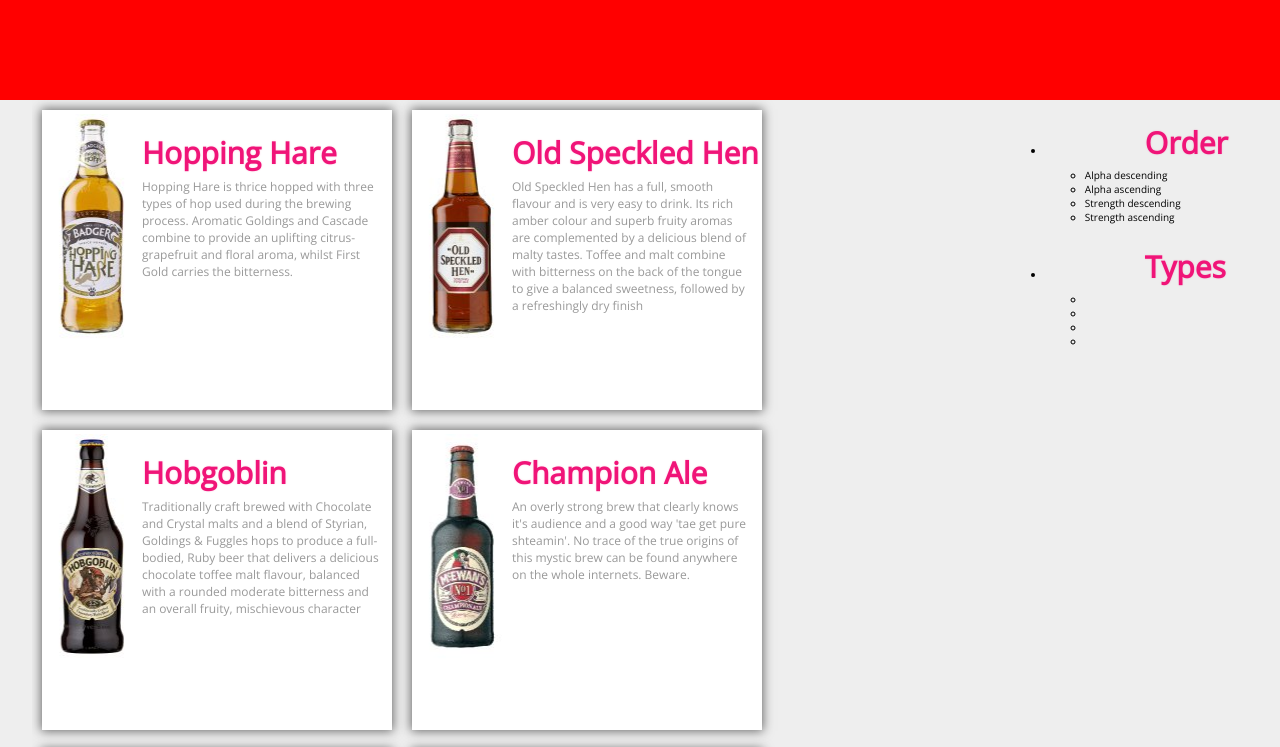
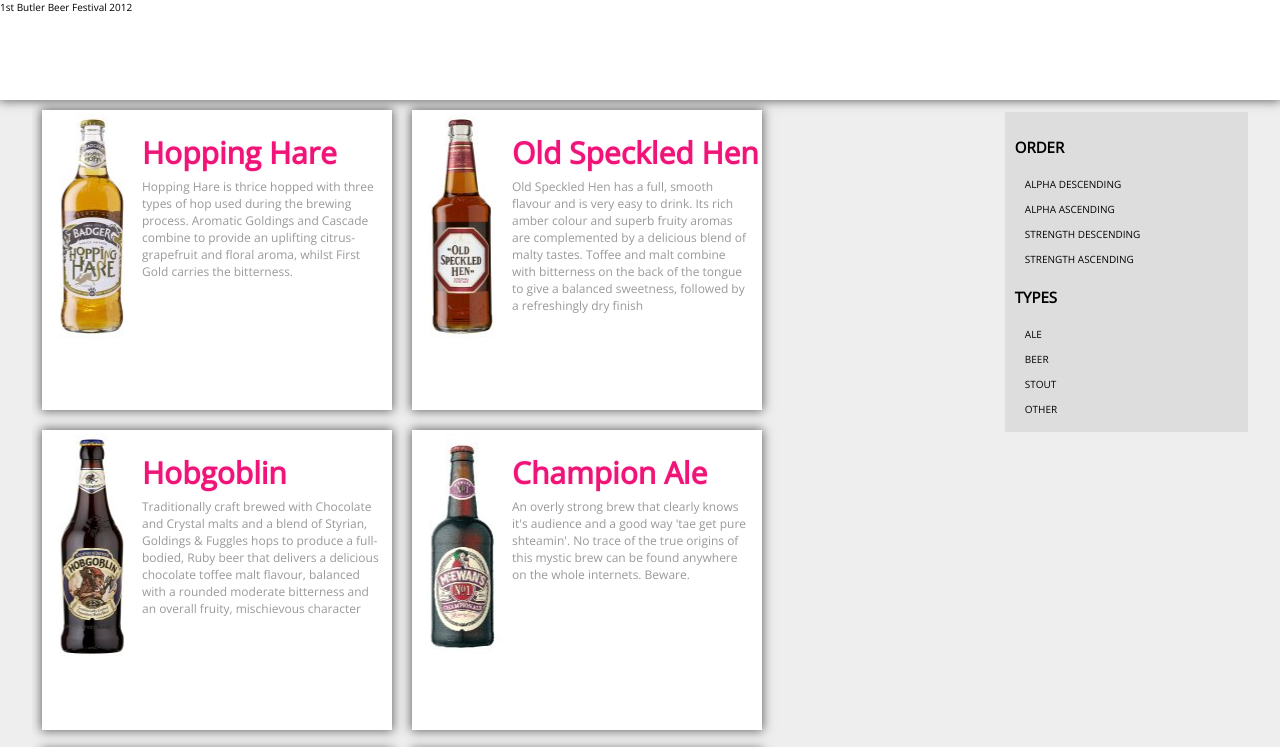
Before and after one commit to swervo/butlerBeerFest, a plain HTML site: page index.html in a window 1280 px wide. Shown: the top 747 px of the page. Drawn offline with nearby package versions, Linux system fonts and the light colour scheme.

Commit message:
early index styling

```diff
--- a/index.html
+++ b/index.html
@@ -11,13 +11,13 @@
         <title>1st Butler Beer Festival 2012</title>
     </head>
     <body>
-        <header></header>
+        <header>1st Butler Beer Festival 2012</header>
         <div id="mainContent" class="mainContent">
             <nav>
                 <h2></h2>
                 <ul>
                     <li class="order">
-                        <h3 class="groupName">Order</h3>
+                        <h2 class="groupName">Order</h2>
                         <ul>
                             <li>Alpha descending</li>
                             <li>Alpha ascending</li>
@@ -26,12 +26,12 @@
                         </ul>
                     </li>
                     <li>
-                        <h3 class="groupName">Types</h3>
+                        <h2 class="groupName">Types</h2>
                         <ul>
-                            <li></li>
-                            <li></li>
-                            <li></li>
-                            <li></li>
+                            <li>Ale</li>
+                            <li>Beer</li>
+                            <li>Stout</li>
+                            <li>Other</li>
                         </ul>
                     </li>
                 </ul>
--- a/styles/style.css
+++ b/styles/style.css
@@ -9,6 +9,7 @@
     padding: 0;
     border: 0;
     font-family: 'Open Sans', sans-serif;
+    -webkit-user-select: none;
 }
 
 html {
@@ -22,7 +23,8 @@
 
 header {
     height: 10rem;
-    background-color: red;
+    background-color: white;
+    box-shadow: 0 0 10px 1px #666;
 }
 
 .mainContent {
@@ -39,6 +41,28 @@
 nav {
     width: 20%;
     float: right;
+    text-transform: uppercase;
+}
+
+nav ul {
+    list-style: none;
+    padding: 0;
+    line-height: 2.5rem;
+}
+
+nav > ul {
+    background-color: #DDD;
+    padding: 1rem;
+}
+
+nav ul ul li {
+    -webkit-transition: background-color 0.3s linear;
+    padding-left: 1rem;
+    border-radius: 1rem;
+}
+
+nav ul ul li:hover {
+    background: #BBB;
 }
 
 .beerTile {
```
